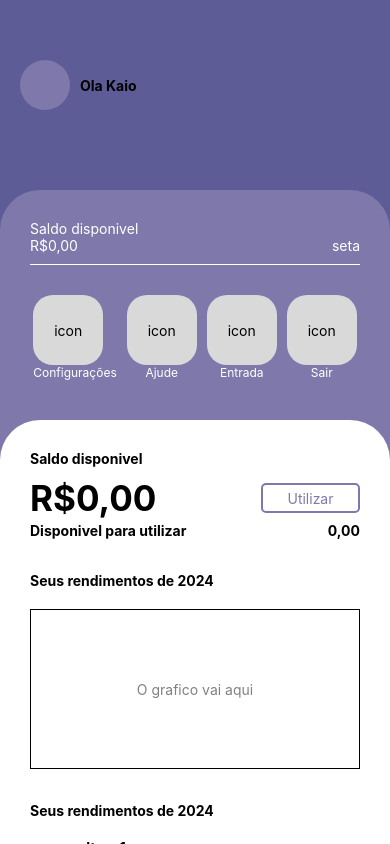
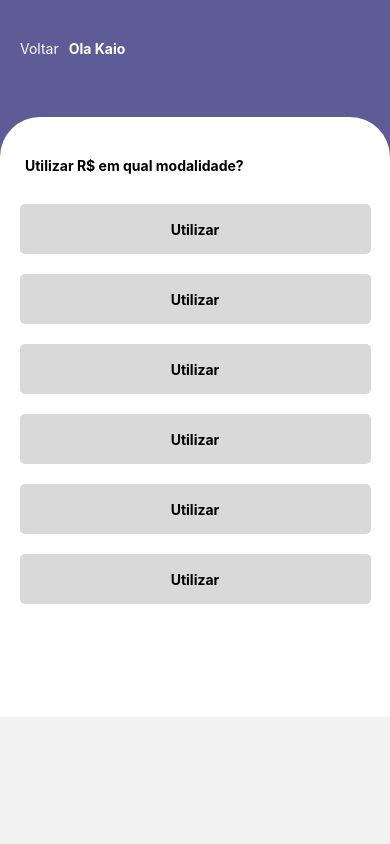
Before and after one commit to KaioViniciusMP/AppReactNativeTcc, a React Native app: screen /EscolherModalidade in a window 390 px wide. Built offline with nearby package versions, Linux system fonts and the light colour scheme.

Commit message:
criando tela de escolher modalidade

```diff
--- a/src/Routes/app.routes.tsx
+++ b/src/Routes/app.routes.tsx
@@ -2,6 +2,7 @@ import { createNativeStackNavigator } from "@react-navigation/native-stack";
 
 import Home from "../pages/Home";
 import HistoricoTransacoes from "../pages/HistoricoTransacoes";
+import PageEscolherModalidade from "../pages/EscolherModalidade";
 
 
 const Stack = createNativeStackNavigator();
@@ -11,6 +12,7 @@ export default function AppRoutes() {
         <Stack.Navigator>
             <Stack.Screen name='Home' component={Home} options={{headerShown: false}}/>
             <Stack.Screen name='HistoricoTransacoes' component={HistoricoTransacoes} options={{headerShown: false}}/>
+            <Stack.Screen name='EscolherModalidade' component={PageEscolherModalidade} options={{headerShown: false}}/>
         </Stack.Navigator>
     )
 }
--- /dev/null
+++ b/src/pages/EscolherModalidade/index.tsx
@@ -0,0 +1,58 @@
+import { StyleSheet, Text, View, ScrollView, TouchableOpacity } from 'react-native'
+import { useNavigation } from "@react-navigation/native";
+import React from 'react'
+
+export default function PageEscolherModalidade() {
+    return (
+        <ScrollView contentContainerStyle={styles.scrollViewContainer}>
+            <View style={{display:'flex', flexDirection:'row', marginLeft: 20, marginTop: 40}}>
+            <Text style={{ color: '#fff' }}>Voltar</Text>
+            <Text style={{ color: '#fff', marginLeft: 10, fontWeight: "bold", marginBottom: 60 }}>Ola Kaio</Text>
+            </View>
+
+            <View style={styles.containerTwo}>
+                <Text style={{ fontWeight: "bold", marginBottom: 30, marginTop: 40, marginLeft: 25 }}>Utilizar R$ em qual modalidade?</Text>
+                <View style={{ display: 'flex', alignItems: 'center', gap: 20 }}>
+                    <TouchableOpacity style={{ display: "flex", alignItems: "center", justifyContent: "center", backgroundColor: '#D9D9D9', width: '90%', borderRadius: 5, height: 50, }}>
+                        <Text style={{ fontWeight: "bold" }}>Utilizar</Text>
+                    </TouchableOpacity>
+
+                    <TouchableOpacity style={{ display: "flex", alignItems: "center", justifyContent: "center", backgroundColor: '#D9D9D9', width: '90%', borderRadius: 5, height: 50, }}>
+                        <Text style={{ fontWeight: "bold" }}>Utilizar</Text>
+                    </TouchableOpacity>
+
+                    <TouchableOpacity style={{ display: "flex", alignItems: "center", justifyContent: "center", backgroundColor: '#D9D9D9', width: '90%', borderRadius: 5, height: 50, }}>
+                        <Text style={{ fontWeight: "bold" }}>Utilizar</Text>
+                    </TouchableOpacity>
+
+                    <TouchableOpacity style={{ display: "flex", alignItems: "center", justifyContent: "center", backgroundColor: '#D9D9D9', width: '90%', borderRadius: 5, height: 50, }}>
+                        <Text style={{ fontWeight: "bold" }}>Utilizar</Text>
+                    </TouchableOpacity>
+
+                    <TouchableOpacity style={{ display: "flex", alignItems: "center", justifyContent: "center", backgroundColor: '#D9D9D9', width: '90%', borderRadius: 5, height: 50, }}>
+                        <Text style={{ fontWeight: "bold" }}>Utilizar</Text>
+                    </TouchableOpacity>
+
+                    <TouchableOpacity style={{ display: "flex", alignItems: "center", justifyContent: "center", backgroundColor: '#D9D9D9', width: '90%', borderRadius: 5, height: 50, }}>
+                        <Text style={{ fontWeight: "bold" }}>Utilizar</Text>
+                    </TouchableOpacity>
+                </View>
+            </View>
+        </ScrollView>
+    )
+}
+
+const styles = StyleSheet.create({
+    scrollViewContainer: {
+        justifyContent: 'flex-end',
+        backgroundColor: '#5D5C96', // Cor de fundo do ScrollView
+    },
+    containerTwo: {
+        flexGrow: 1,
+        backgroundColor: '#FFF',
+        flexDirection: 'column',
+        borderTopRightRadius: 40,
+        borderTopLeftRadius: 40,
+        height: 600
+    }
+});
--- a/src/pages/Home/index.jsx
+++ b/src/pages/Home/index.jsx
@@ -4,8 +4,8 @@ import { View, Text, TouchableOpacity, StyleSheet, ScrollView, FlatList } from "
 export default function Home() {
     const navigation = useNavigation();
 
-    const historicoTransacoes = () => {
-        navigation.navigate('HistoricoTransacoes');
+    const escolherModalidade = () => {
+        navigation.navigate('EscolherModalidade');
     };
 
     const data = [
@@ -68,13 +68,13 @@ export default function Home() {
                                 <Text style={{ fontWeight: "bold", marginBottom: 10 }}>Saldo disponivel</Text>
                                 <View style={{ display: 'flex', flexDirection: "row", alignItems: "center", justifyContent: "space-between", borderBottomWidth: 3, borderBottomColor: 'white', }}>
                                     <Text style={{ color: '#000', fontWeight: "bold", fontSize: 35 }}>R$0,00</Text>
-                                    <TouchableOpacity style={{ display: "flex", alignItems: "center", justifyContent: "center", width: '30%', borderRadius: 5, height: 30, borderWidth: 2, borderColor: '#7F79AB' }}>
+                                    <TouchableOpacity onPress={escolherModalidade} style={{ display: "flex", alignItems: "center", justifyContent: "center", width: '30%', borderRadius: 5, height: 30, borderWidth: 2, borderColor: '#7F79AB' }}>
                                         <Text style={{ color: '#7F79AB', fontWeight: "semibold" }}>Utilizar</Text>
                                     </TouchableOpacity>
                                 </View>
                                 <View style={{ display: 'flex', flexDirection: "row", justifyContent: "space-between", borderBottomWidth: 3, borderBottomColor: 'white', }}>
                                     <Text style={{ fontWeight: "bold" }}>Disponivel para utilizar</Text>
-                                    <Text style={{ fontWeight: "bold" }}>0,00</Text>
+                                    <Text style={{ fontWeight: "bold" }}>R$ 0,00</Text>
                                 </View>
                                 <View style={{ display: 'flex', flexDirection: "column", justifyContent: "space-between", borderBottomWidth: 3, borderBottomColor: 'white', marginTop: 30 }}>
                                     <Text style={{ fontWeight: "bold" }}>Seus rendimentos de 2024</Text>
```
